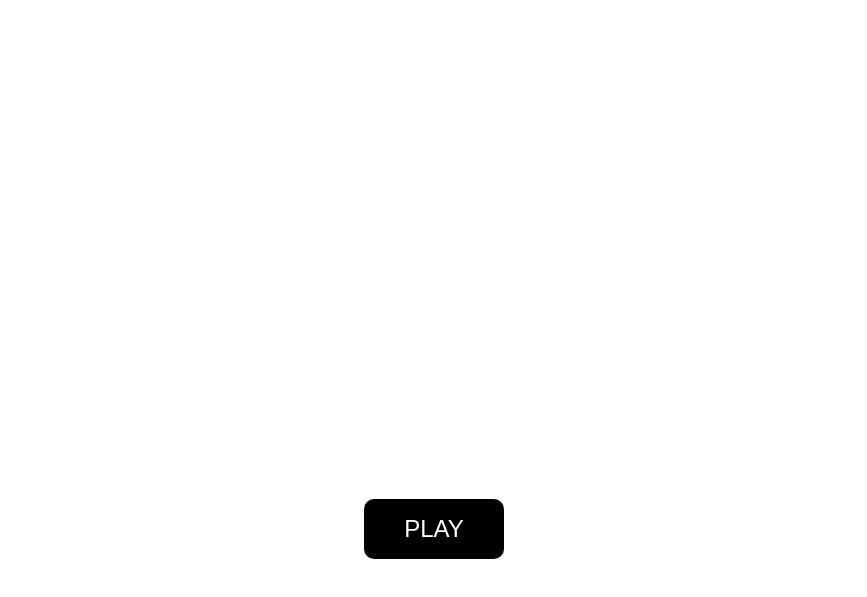
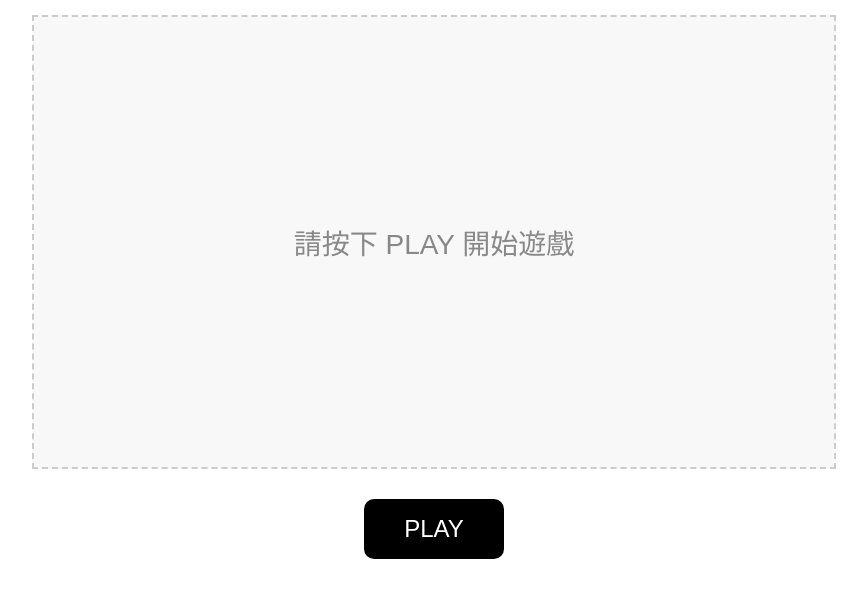
Before and after one commit to Lorca66/STwebgame, a plain HTML site: page index.html in a window 1280 px wide. Shown: the part 85-682 px from the top of the page, without its empty margins (206-1073 px from the left). Drawn offline with Linux system fonts and the light colour scheme.

Commit message:
Add files via upload

```diff
--- a/index.html
+++ b/index.html
@@ -14,6 +14,7 @@
   </div>
 
   <video id="video" width="800" height="450" autoplay muted playsinline></video>
+  <div id="video-placeholder">請按下 PLAY 開始遊戲</div>
 
   <div class="button-container">
     <button id="playBtn">PLAY</button>
--- a/script.js
+++ b/script.js
@@ -3,6 +3,7 @@ const videos = ["RYU_Car01.mp4", "KEN_Car01.mp4"];
 const videoEl = document.getElementById("video");
 const scoreEl = document.getElementById("score");
 const playBtn = document.getElementById("playBtn");
+const placeholderEl = document.getElementById("video-placeholder");
 const loadingEl = document.getElementById("loading");
 
 let intervalId = null;
@@ -31,6 +32,7 @@ playBtn.addEventListener("click", () => {
   videoEl.src = selected;
   loadingEl.style.display = "block";
   videoEl.play();
+  placeholderEl.style.display = "none";
   videoEl.onplaying = () => { loadingEl.style.display = "none"; };
   animateScore(randomScore, videoEl.duration ? videoEl.duration * 1000 : 12000);
 
--- a/style.css
+++ b/style.css
@@ -60,3 +60,20 @@ button {
   z-index: 99;
   display: none;
 }
+
+#video-placeholder {
+  position: absolute;
+  width: 800px;
+  height: 450px;
+  top: 100px;
+  left: 50%;
+  transform: translateX(-50%);
+  display: flex;
+  align-items: center;
+  justify-content: center;
+  font-size: 28px;
+  color: #888;
+  background-color: #f8f8f8;
+  border: 2px dashed #ccc;
+  z-index: 5;
+}
```
